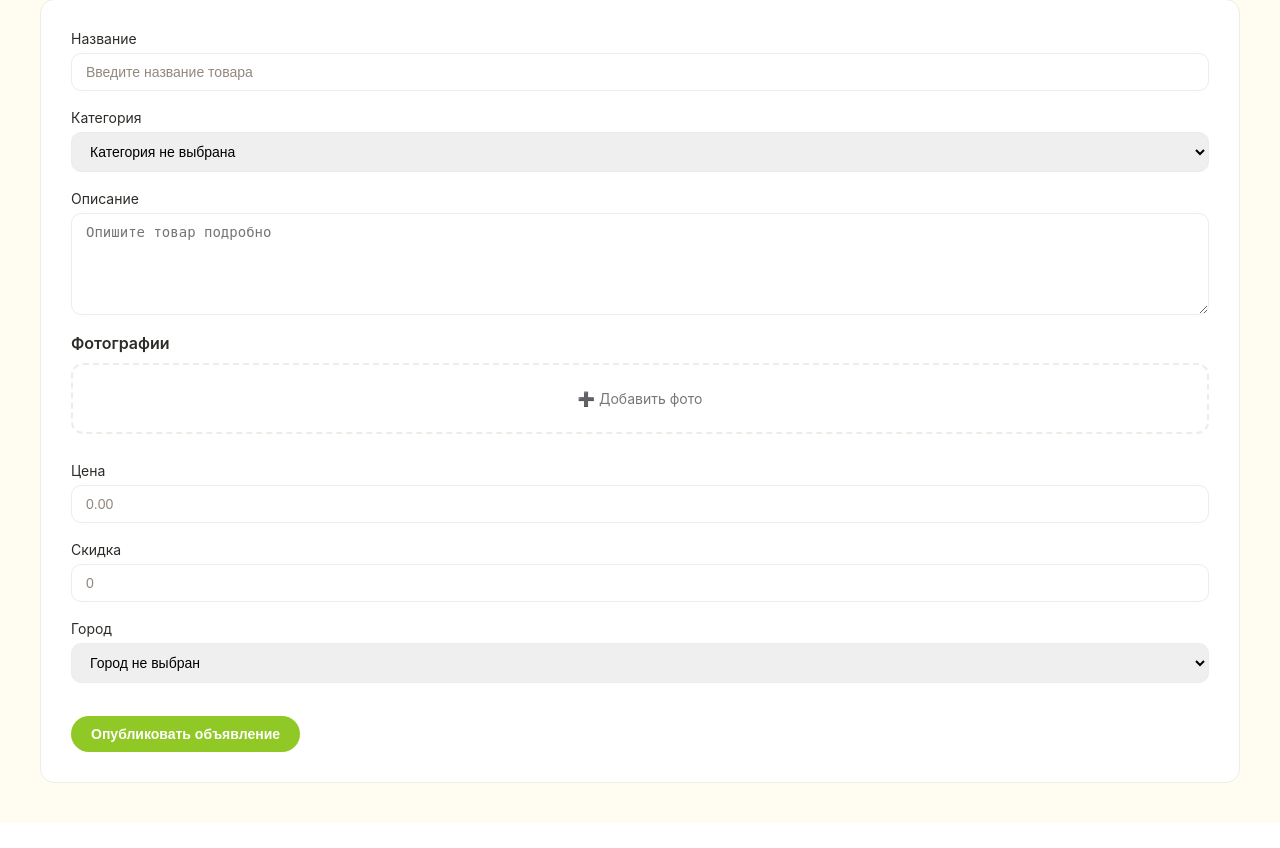
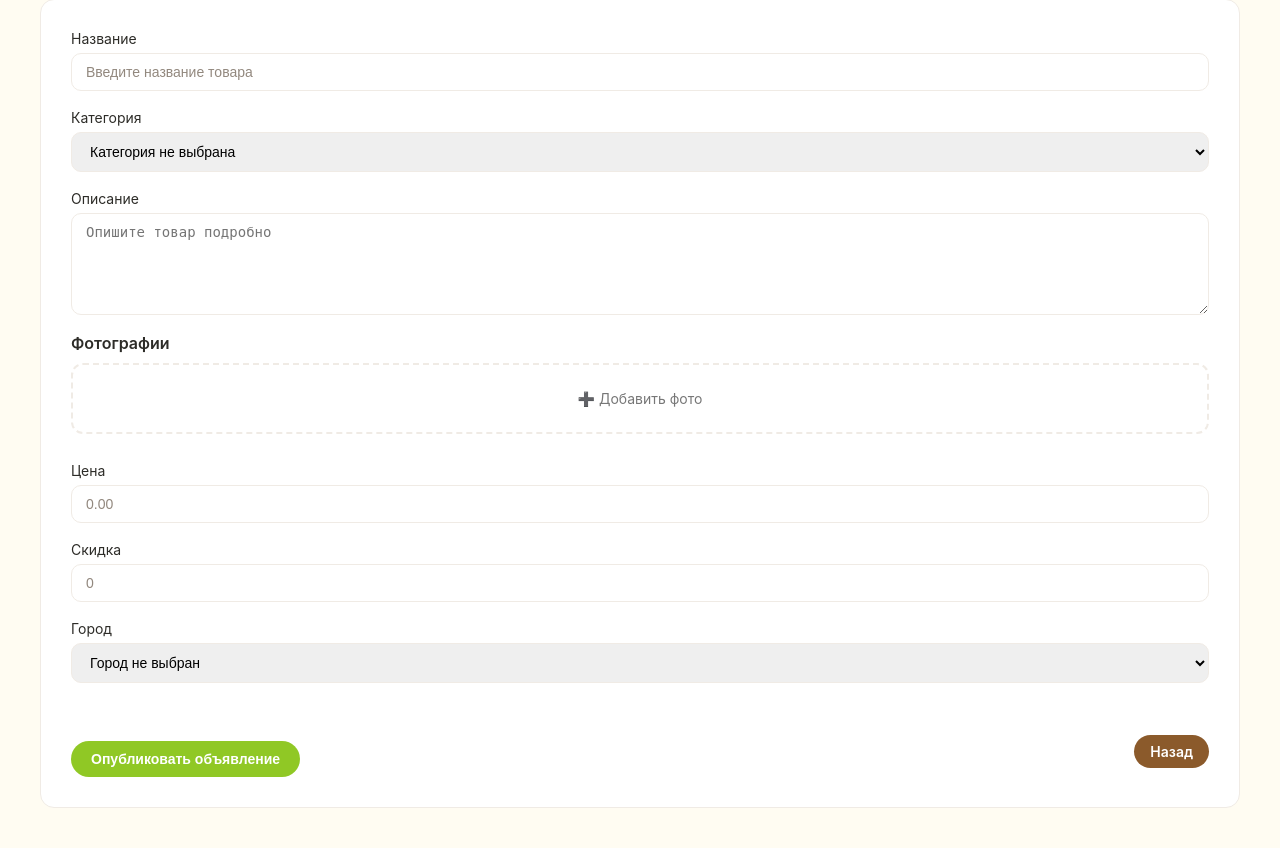
Before and after one commit to RiviKiwi/RiviKiwiApp, a Django app: page /add_product/ in a window 1280 px wide. Shown: the part 126-974 px from the top of the page. Before the commit the page ends 949 px from the top, so only its background shows below. Run offline with Django 5.2, Linux system fonts and the light colour scheme; the visitor is signed in with stand-in values (Sample User, id 1); data comes from the database, SQL or seed files in the repository; parts of the project's set-up code (start-up, migrations or seed data) failed here and were passed over.

Commit message:
[refactor] add new button back to main page

```diff
--- a/rivikiwi/products/templates/products/product_add_form.html
+++ b/rivikiwi/products/templates/products/product_add_form.html
@@ -79,10 +79,15 @@
       </select>
     </label>
 
+    <div class="form-actions">
     <button type="submit" class="btn btn-primary btn-submit">
       Опубликовать объявление
     </button>
 
+    <a href="{% url "catalog:home" %}" class="btn btn-cancel">
+      Назад
+    </a>
+    </div>
   </form>
   <script src="{% static 'assets/js/create-ad.js' %}"></script>
 {% endblock content %}
--- a/rivikiwi/static/assets/css/create-ad.css
+++ b/rivikiwi/static/assets/css/create-ad.css
@@ -80,6 +80,20 @@
   width: fit-content;
 }
 
+.btn-cancel {
+  background-color: #8b5a2b; /* коричневый */
+  color: #fff;
+  text-decoration: none;
+  display: inline-flex;
+  align-items: center;
+  justify-content: center;
+}
+
+.btn-cancel:hover {
+  background-color: #73471f;
+}
+
+
 /* ===== USER SELECT ===== */
 .user-select {
   display: flex;
@@ -113,3 +127,22 @@
   background: var(--green);
   color: white;
 }
+
+.form-actions {
+  display: flex;
+  justify-content: space-between;
+  align-items: center;
+  margin-top: 25px;
+}
+
+/* маленькая кнопка "Назад" */
+.btn-cancel {
+  padding: 8px 16px;
+  font-size: 14px;
+  width: auto;
+}
+
+/* чтобы кнопка публикации не растягивалась */
+.form-actions .btn {
+  width: auto;
+}
```
